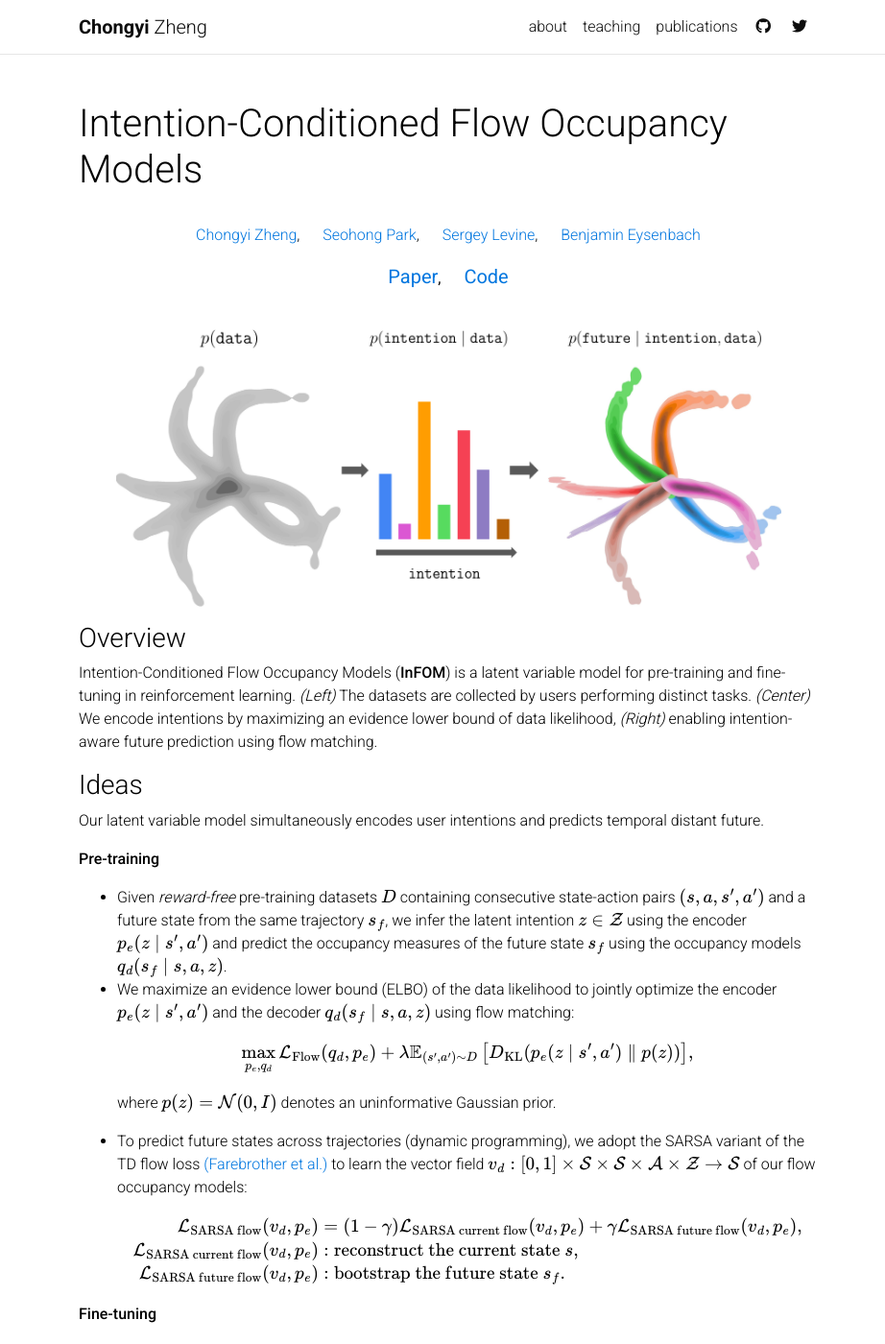
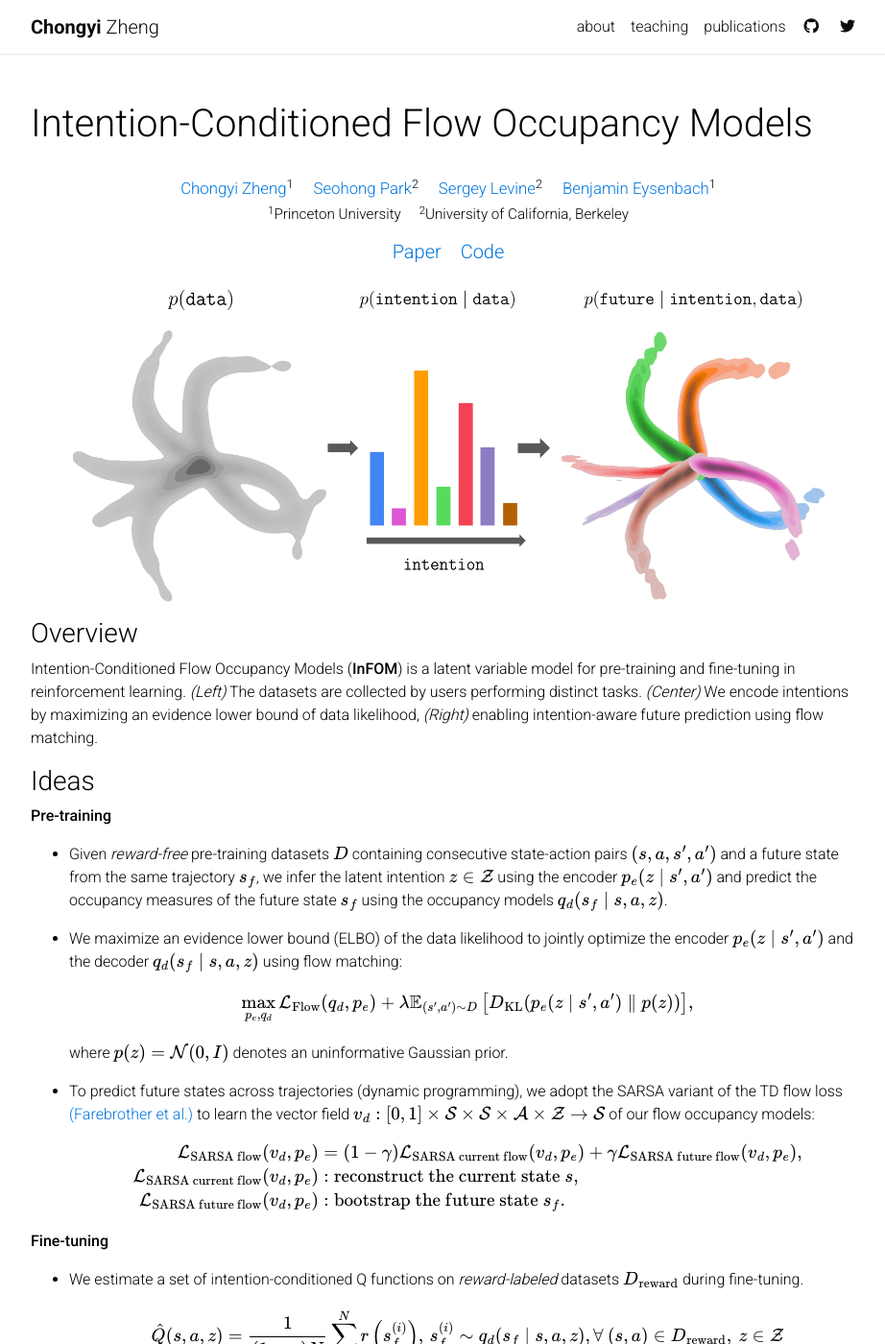
Before and after one commit to chongyi-zheng/chongyi-zheng.github.io, a Jekyll site: the page built from _pages/infom.md, in a window 1280 px wide and 1400 px high. Shown: the whole window at 96% size, without its empty margins (173-1095 px from the left). Built offline with Jekyll 4.4.1, drawn with Linux system fonts in a browser that asks for light colours; comment, search, counter and statistics services are not loaded; a style sheet for code colours, icons or effects is not loaded; some of the changed text lies outside the part shown.

Commit message:
update webpage

```diff
--- a/_pages/infom.md
+++ b/_pages/infom.md
@@ -6,8 +6,30 @@
 nav: false
 nav_order: 1
 ---
-<p><center><a href="https://chongyi-zheng.github.io">Chongyi Zheng</a>, &emsp; <a href="https://seohong.me/">Seohong Park</a>, &emsp; <a href="https://people.eecs.berkeley.edu/~svlevine">Sergey Levine</a>, &emsp; <a href="https://ben-eysenbach.github.io">Benjamin Eysenbach</a></center></p>
-<p><center><b><a href="" style="font-size: 20px">Paper</a>, &emsp; <a href="https://github.com/chongyi-zheng/infom" style="font-size: 20px">Code</a></b></center></p>
+<style>
+/* this CSS is shipped only with /special/ */
+.container{
+  /* optional – shrink the text column itself */
+  max-width: 900px;
+}
+</style>
+
+<div style="text-align:center; font-size:1.05em; line-height:1.4;">
+  <a href="https://chongyi-zheng.github.io">Chongyi Zheng</a><sup>1</sup>&emsp;
+  <a href="https://seohong.me/">Seohong Park</a><sup>2</sup>&emsp;
+  <a href="https://people.eecs.berkeley.edu/~svlevine">Sergey Levine</a><sup>2</sup>&emsp;
+  <a href="https://ben-eysenbach.github.io">Benjamin Eysenbach</a><sup>1</sup>
+</div>
+
+<div style="text-align:center; font-size:0.95em; margin-top:0.25em;">
+  <sup>1</sup>Princeton University&emsp;
+  <sup>2</sup>University of California, Berkeley
+</div>
+
+<div style="text-align:center; margin-top:0.75em;">
+  <a href="" style="font-size:20px;">Paper</a>&emsp;
+  <a href="https://github.com/chongyi-zheng/infom" style="font-size:20px;">Code</a>
+</div>
 
 <p align="center">
 <br>
@@ -21,10 +43,9 @@
 
 ### Ideas
 
-Our latent variable model simultaneously encodes user intentions and predicts temporal distant future.
-
 __Pre-training__
 - Given *reward-free* pre-training datasets $$D$$ containing consecutive state-action pairs $$(s, a, s', a')$$ and a future state from the same trajectory $$s_f$$, we infer the latent intention $$z \in \mathcal{Z}$$ using the encoder $$p_e(z \mid s', a')$$ and predict the occupancy measures of the future state $$s_f$$ using the occupancy models $$q_d(s_f \mid s, a, z)$$.
+
 - We maximize an evidence lower bound (ELBO) of the data likelihood to jointly optimize the encoder $$p_e(z \mid s', a')$$ and the decoder $$q_d(s_f \mid s, a, z)$$ using flow matching:
 
     $$
@@ -44,13 +65,13 @@
     $$
 
 __Fine-tuning__
-- The flow occupancy models allow us to estimate a set of intention-conditioned Q functions on *reward-labeled* datasets $$D_{\text{reward}}$$ during fine-tuning.
+- We estimate a set of intention-conditioned Q functions on *reward-labeled* datasets $$D_{\text{reward}}$$ during fine-tuning.
 
-$$
-\hat{Q}(s, a, z) = \frac{1}{(1 - \gamma) N} \sum_{i = 1}^N r \left( s_f^{(i)} \right), \, s_f^{(i)} \sim q_d(s_f \mid s, a, z), \forall \: (s, a) \in D_{\text{reward}}, \: z \in \mathcal{Z}
-$$
+  $$
+  \hat{Q}(s, a, z) = \frac{1}{(1 - \gamma) N} \sum_{i = 1}^N r \left( s_f^{(i)} \right), \, s_f^{(i)} \sim q_d(s_f \mid s, a, z), \forall \: (s, a) \in D_{\text{reward}}, \: z \in \mathcal{Z}
+  $$
 
-- We then utilize an implicit generalized policy improvement procedure to extract a policy.
+- We utilize an implicit generalized policy improvement procedure to extract a policy.
 
     $$
     \begin{align*}
@@ -61,43 +82,66 @@
 
     where $$L_2^{\mu}(x) = \lvert \mu - \mathbb{1}(x < 0) \rvert x^2$$ is the expectile loss with $$\mu \in [0.5, 1)$$ and $$\alpha$$ controls the behavioral cloning regularization strength.
 
-
 ### Domains
 
 <div style="display:flex; justify-content:center; gap:1rem; margin:1.5em 0;">
-  <figure style="margin:0; text-align:center;">
-    <img src="../assets/papers/infom/images/cheetah.png" style="width:100%;">
+  <figure style="margin:0; text-align:center; flex:1;">
+    <video autoplay loop muted playsinline style="width:100%; border-radius:4px;">
+      <source src="../assets/papers/infom/videos/cheetah.mp4" type="video/mp4">
+      Your browser doesn’t support the video tag.
+    </video>
     <figcaption style="font-size:1.2rem;">cheetah</figcaption>
   </figure>
-  <figure style="margin:0; text-align:center;">
-    <img src="../assets/papers/infom/images/walker.png" style="width:100%;">
+  <figure style="margin:0; text-align:center; flex:1;">
+    <video autoplay loop muted playsinline style="width:100%; border-radius:4px;">
+      <source src="../assets/papers/infom/videos/walker.mp4" type="video/mp4">
+      Your browser doesn’t support the video tag.
+    </video>
     <figcaption style="font-size:1.2rem;">walker</figcaption>
   </figure>
-  <figure style="margin:0; text-align:center;">
-    <img src="../assets/papers/infom/images/quadruped.png" style="width:100%;">
+  <figure style="margin:0; text-align:center; flex:1;">
+    <video autoplay loop muted playsinline style="width:100%; border-radius:4px;">
+      <source src="../assets/papers/infom/videos/quadruped.mp4" type="video/mp4">
+      Your browser doesn’t support the video tag.
+    </video>
     <figcaption style="font-size:1.2rem;">quadruped</figcaption>
   </figure>
-  <figure style="margin:0; text-align:center;">
-    <img src="../assets/papers/infom/images/jaco.png" style="width:100%;">
+  <figure style="margin:0; text-align:center; flex:1;">
+    <video autoplay loop muted playsinline style="width:100%; border-radius:4px;">
+      <source src="../assets/papers/infom/videos/jaco.mp4" type="video/mp4">
+      Your browser doesn’t support the video tag.
+    </video>
     <figcaption style="font-size:1.2rem;">jaco</figcaption>
   </figure>
 </div>
 
 <div style="display:flex; justify-content:center; gap:1rem; margin:1.5em 0;">
-  <figure style="margin:0; text-align:center;">
-    <img src="../assets/papers/infom/images/cube-single-v0_task1_goal.png" style="width:100%;">
+  <figure style="margin:0; text-align:center; flex:1;">
+    <video autoplay loop muted playsinline style="width:100%; border-radius:4px;">
+      <source src="../assets/papers/infom/videos/cube-single-v0_task4.mp4" type="video/mp4">
+      Your browser doesn’t support the video tag.
+    </video>
     <figcaption style="font-size:1.2rem;">cube single</figcaption>
   </figure>
-  <figure style="margin:0; text-align:center;">
-    <img src="../assets/papers/infom/images/cube-double-v0_task3_goal.png" style="width:100%;">
+  <figure style="margin:0; text-align:center; flex:1;">
+    <video autoplay loop muted playsinline style="width:100%; border-radius:4px;">
+      <source src="../assets/papers/infom/videos/cube-double-v0_task5.mp4" type="video/mp4">
+      Your browser doesn’t support the video tag.
+    </video>
     <figcaption style="font-size:1.2rem;">cube double</figcaption>
   </figure>
-  <figure style="margin:0; text-align:center;">
-    <img src="../assets/papers/infom/images/scene-v0_task2_initial.png" style="width:100%;">
+  <figure style="margin:0; text-align:center; flex:1;">
+    <video autoplay loop muted playsinline style="width:100%; border-radius:4px;">
+      <source src="../assets/papers/infom/videos/scene-v0_task5.mp4" type="video/mp4">
+      Your browser doesn’t support the video tag.
+    </video>
     <figcaption style="font-size:1.2rem;">scene</figcaption>
   </figure>
-  <figure style="margin:0; text-align:center;">
-    <img src="../assets/papers/infom/images/puzzle-4x4-v0_task2_goal.png" style="width:100%;">
+  <figure style="margin:0; text-align:center; flex:1;">
+    <video autoplay loop muted playsinline style="width:100%; border-radius:4px;">
+      <source src="../assets/papers/infom/videos/puzzle-4x4-v0_data.mp4" type="video/mp4">
+      Your browser doesn’t support the video tag.
+    </video>
     <figcaption style="font-size:1.2rem;">puzzle 4x4</figcaption>
   </figure>
 </div>
@@ -111,10 +155,11 @@
     <img src="../assets/papers/infom/images/ogbench_offline2offline_bar.png" width="70%" />
 </p>
 
-- We compare InFOM to eight baselines learning different models, measuring the performance on downstream tasks after fine-tuning. The models learned by those methods include behavioral cloning policies, transition models,
-representations, classifiers that predict occupancy measures, and latent intentions along with intention-conditioned policies (skills).
+- We compare InFOM to eight baselines learning different models, measuring the performance on downstream tasks after fine-tuning.
 
-- InFOM matches or surpasses all baselines on six out of eight domains. On those more challenging state-based manipulation tasks from OGBench, we find a marked difference between baselines and InFOM. We conjecture that the baselines failed on these more challenging tasks because of the *semi-sparse* reward functions, while our method learns an expressive generative model along with the GPI-like policy extraction strategy to better exploit the high-reward region of the state space.
+- We conjecture that the baselines fail on these more challenging OGBench tasks because of the *semi-sparse* reward functions.
+
+- InFOM learn an expressive generative model along with the GPI-like policy extraction strategy to better exploit the high-reward region of the state space.
 
 ### Ablation study
 
@@ -132,7 +177,7 @@
     <img src="../assets/papers/infom/images/policy_extraction_ablation_lc.png" width="80%" />
 </p>
 
-Comparing InFOM to alternative policy extraction strategies based on the standard generalized policy improvement or the one-step policy improvement, our proposed method is more efficient ($$44\%$$ higher performance on average) and robust ($$8 \times$$ smaller variance).
+Comparing InFOM to alternative policy extraction strategies based on the one-step policy improvement, our proposed method is more efficient ($$44\%$$ higher performance) and robust ($$8 \times$$ smaller variance).
 
 ### Citation
 
```
Also changed, not shown: 8 other files.
